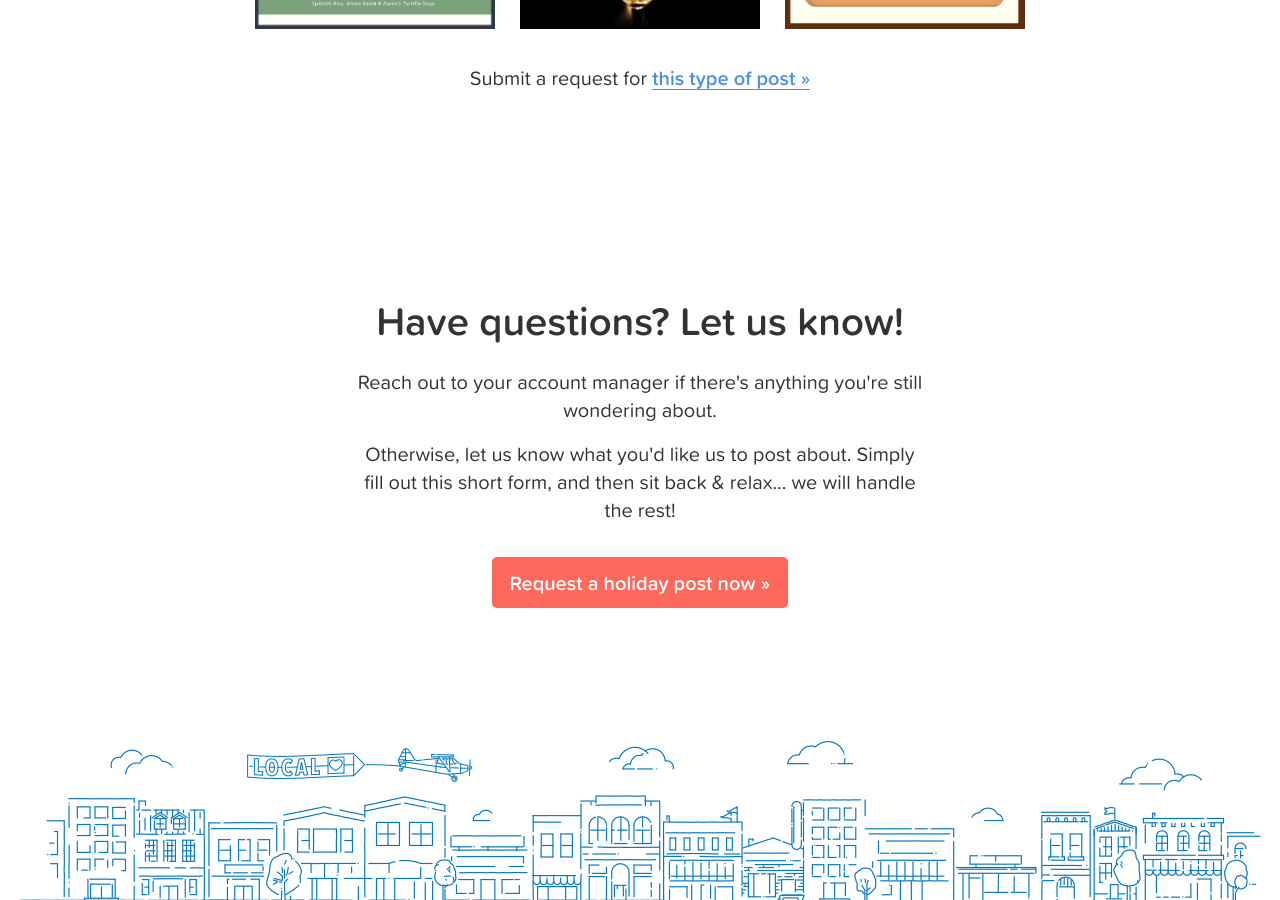
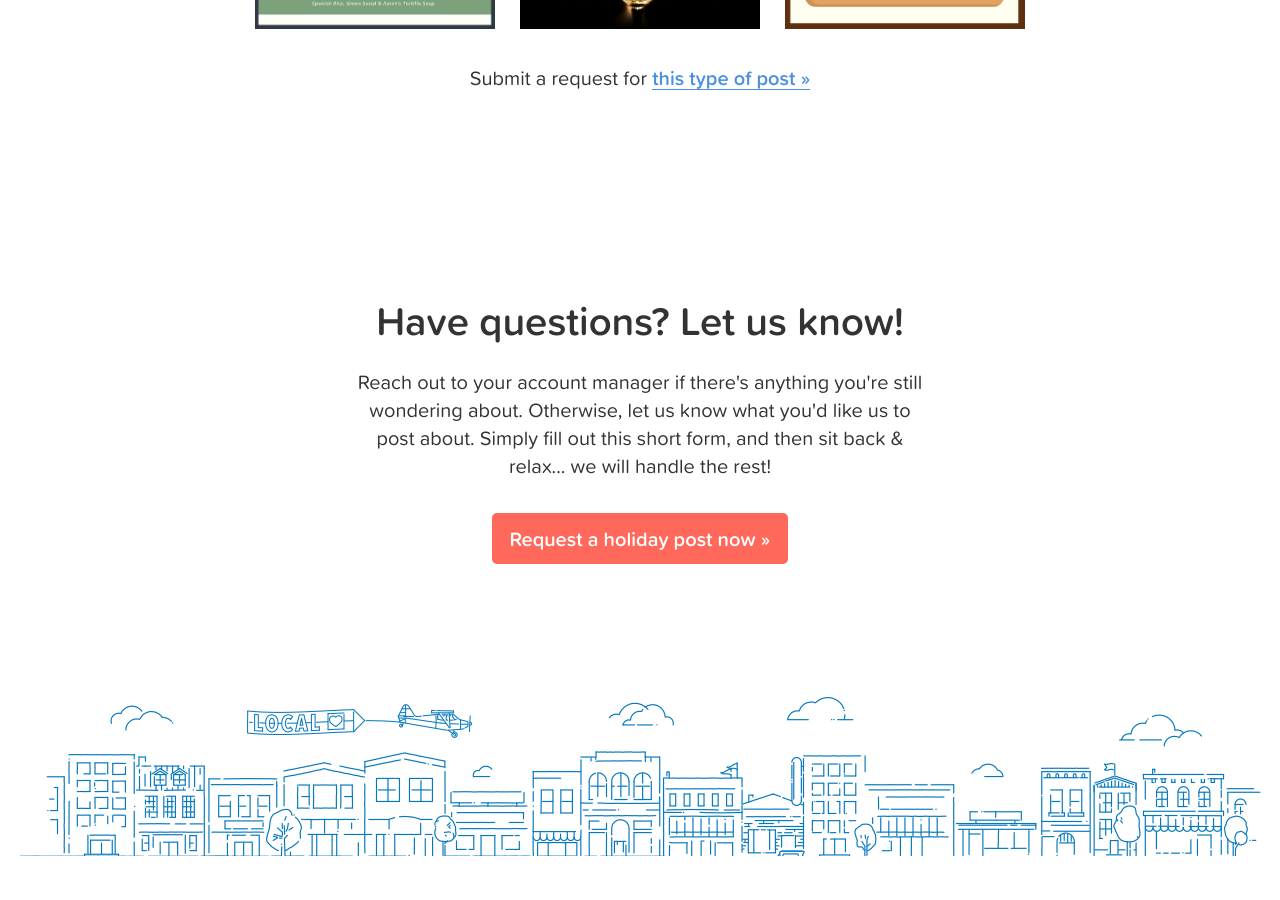
Before and after one commit to davidpots/msh-holiday-request, a Jekyll site: the page built from index.md, in a window 1280 px wide and 900 px high, scrolled down 2873 px. Built offline with Jekyll 4.4.1, drawn with Linux system fonts in a browser that asks for light colours; after the commit the page ends 3729 px from its top, so only the background shows below that.

Commit message:
Fixes duplicate para

```diff
--- a/_layouts/home.html
+++ b/_layouts/home.html
@@ -72,9 +72,7 @@ layout: default
 
     <div style="max-width: 570px; margin: 24px auto 32px;">
 
-      <p>Reach out to your account manager if there's anything you're still wondering about.</p>
-
-      <p>Otherwise, let us know what you'd like us to post about. Simply fill out this short form, and then sit back & relax...  we will handle the rest!</p>
+      <p>Reach out to your account manager if there's anything you're still wondering about. Otherwise, let us know what you'd like us to post about. Simply fill out this short form, and then sit back & relax...  we will handle the rest!</p>
     </div>
 
     <p><a class="button" href="https://msh-success.atlassian.net/servicedesk/customer/portal/2">Request a holiday post now &raquo;</a></p>
```
